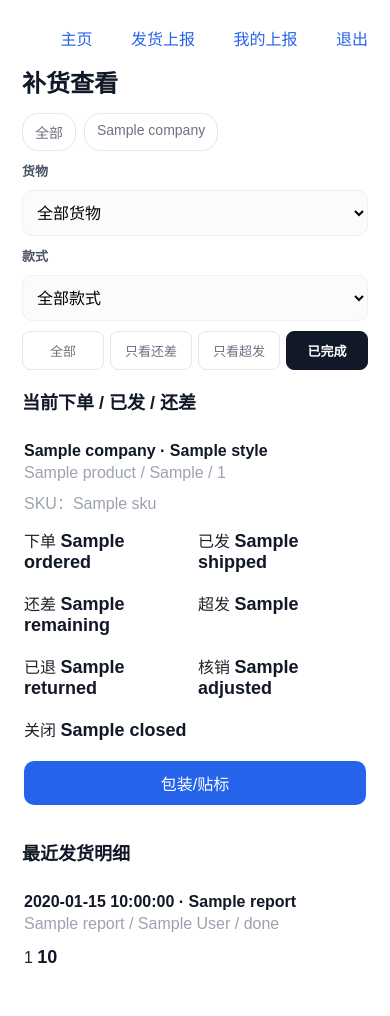
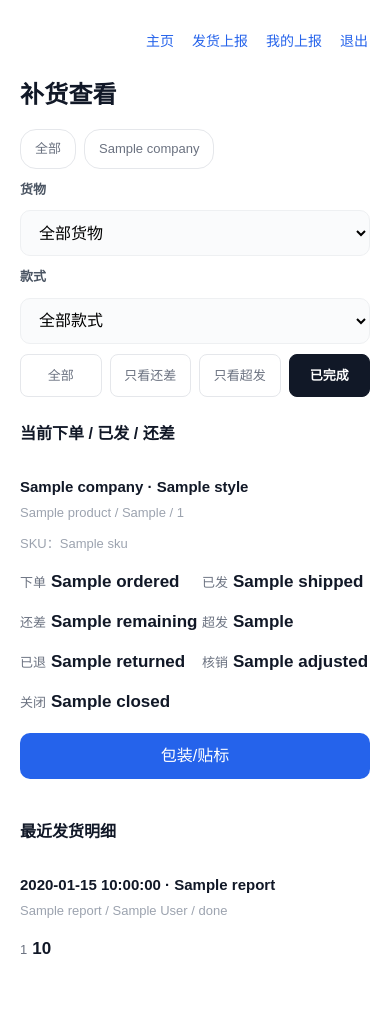
Before and after one commit to redyuxiplayer-coder/CODEX, a FastAPI app: template app/templates/mobile/orders.html in a window 390 px wide. After the commit the page ends 954 px from the top, so only its background shows below. Run offline with FastAPI, Linux system fonts and the light colour scheme; the template is opened without the code that fills it: most values are stand-ins (such as "Sample title", 1, 10 or a date in 2020).

Commit message:
style: mobile typography and spacing system

```diff
--- a/app/static/app.css
+++ b/app/static/app.css
@@ -309,3 +309,195 @@ body.mobile { background: #ffffff; }
 .mobile table { background: #ffffff; }
 .mobile th { background: #fafbfc; color: #6b7280; }
 .mobile th, .mobile td { border-color: #f0f2f4; }
+
+/* ===== 手机端排版系统：字阶 / 行高 / 间距 / 对齐 ===== */
+body.mobile {
+  font-size: 15px;
+  line-height: 1.65;
+}
+
+.mobile .phone-card {
+  padding: 24px 20px;
+}
+
+.mobile h1 {
+  font-size: 24px;
+  line-height: 1.35;
+  letter-spacing: 0.2px;
+  margin: 0 0 18px;
+}
+
+.mobile h2 {
+  font-size: 16px;
+  line-height: 1.4;
+  margin: 0 0 14px;
+  font-weight: 600;
+}
+
+.mobile .mobile-hero h1 {
+  font-size: 26px;
+  margin: 0;
+}
+
+.mobile .mobile-nav {
+  flex-wrap: wrap;
+  gap: 8px 14px;
+  margin-bottom: 20px;
+}
+
+.mobile .mobile-nav b {
+  font-size: 15px;
+  color: #111827;
+  margin-right: auto;
+}
+
+.mobile .mobile-nav a {
+  font-size: 14px;
+  padding: 6px 2px;
+}
+
+.mobile-section {
+  margin-top: 26px;
+}
+
+.mobile .panel {
+  padding: 2px 0;
+}
+
+.mobile .panel h2 {
+  margin: 0 0 16px;
+}
+
+.mobile .grid-form {
+  gap: 12px;
+}
+
+.mobile .grid-form label {
+  font-size: 13px;
+  color: #6b7280;
+  font-weight: 600;
+  margin-top: 4px;
+}
+
+.mobile input,
+.mobile select,
+.mobile textarea {
+  padding: 12px 14px;
+  font-size: 16px;
+  line-height: 1.45;
+}
+
+.mobile button,
+.mobile .button {
+  padding: 12px 14px;
+  font-size: 16px;
+  line-height: 1.4;
+}
+
+.mobile .balance-item {
+  padding: 16px 0;
+}
+
+.mobile .item-title {
+  font-size: 15px;
+  line-height: 1.5;
+  margin-bottom: 5px;
+}
+
+.mobile .item-sub {
+  font-size: 13px;
+  line-height: 1.6;
+  margin-bottom: 10px;
+}
+
+.mobile .numbers {
+  gap: 6px 14px;
+}
+
+.mobile .numbers span {
+  display: inline-flex;
+  align-items: baseline;
+  gap: 5px;
+  font-size: 13px;
+  color: #6b7280;
+  padding: 3px 0;
+  white-space: nowrap;
+}
+
+.mobile .numbers b {
+  font-size: 17px;
+  color: #111827;
+  font-weight: 700;
+}
+
+.mobile .size-row {
+  gap: 10px;
+  margin-bottom: 12px;
+}
+
+.mobile .size-row label {
+  font-size: 15px;
+}
+
+.mobile .qty-wrap {
+  gap: 8px;
+}
+
+.mobile .plus-btn {
+  flex: 0 0 46px;
+  font-size: 20px;
+}
+
+.mobile .filter-bar,
+.mobile .toolbar {
+  gap: 10px;
+}
+
+.mobile .status-tabs {
+  gap: 8px;
+}
+
+.mobile .filter-tab {
+  padding: 10px 4px;
+  font-size: 13px;
+}
+
+.mobile .company-tags {
+  gap: 8px;
+}
+
+.mobile .filter-tag {
+  padding: 8px 14px;
+  font-size: 13px;
+}
+
+.mobile .empty {
+  padding: 20px 4px;
+  font-size: 14px;
+  color: #9ca3af;
+}
+
+.mobile .hint {
+  font-size: 13px;
+  margin: 6px 0 0;
+}
+
+.mobile .goal-item {
+  padding: 14px 2px;
+}
+
+.mobile .goal-item b {
+  font-size: 15px;
+  line-height: 1.55;
+  font-weight: 500;
+}
+
+.mobile table {
+  font-size: 13px;
+  line-height: 1.5;
+}
+
+.mobile th,
+.mobile td {
+  padding: 10px 8px;
+}
--- a/app/templates/base.html
+++ b/app/templates/base.html
@@ -4,7 +4,7 @@
   <meta charset="utf-8">
   <meta name="viewport" content="width=device-width, initial-scale=1">
   <title>{{ title or "ZY服装发货管理系统" }}</title>
-  <link rel="stylesheet" href="/static/app.css?v=20260804-6">
+  <link rel="stylesheet" href="/static/app.css?v=20260804-7">
 </head>
 <body>
   <header class="topbar">
@@ -29,6 +29,6 @@
   <main class="page">
     {% block content %}{% endblock %}
   </main>
-  <script src="/static/app.js?v=20260804-6"></script>
+  <script src="/static/app.js?v=20260804-7"></script>
 </body>
 </html>
--- a/app/templates/mobile/daily_stats.html
+++ b/app/templates/mobile/daily_stats.html
@@ -4,7 +4,7 @@
   <meta charset="utf-8">
   <meta name="viewport" content="width=device-width, initial-scale=1">
   <title>每日发货统计</title>
-  <link rel="stylesheet" href="/static/app.css?v=20260804-6">
+  <link rel="stylesheet" href="/static/app.css?v=20260804-7">
 </head>
 <body class="mobile">
 <main class="phone-card wide-phone">
--- a/app/templates/mobile/home.html
+++ b/app/templates/mobile/home.html
@@ -4,7 +4,7 @@
   <meta charset="utf-8">
   <meta name="viewport" content="width=device-width, initial-scale=1">
   <title>手机主页</title>
-  <link rel="stylesheet" href="/static/app.css?v=20260804-6">
+  <link rel="stylesheet" href="/static/app.css?v=20260804-7">
 </head>
 <body class="mobile">
 <main class="phone-card wide-phone">
--- a/app/templates/mobile/login.html
+++ b/app/templates/mobile/login.html
@@ -4,7 +4,7 @@
   <meta charset="utf-8">
   <meta name="viewport" content="width=device-width, initial-scale=1">
   <title>员工登录</title>
-  <link rel="stylesheet" href="/static/app.css?v=20260804-6">
+  <link rel="stylesheet" href="/static/app.css?v=20260804-7">
 </head>
 <body class="mobile">
   <main class="phone-card">
--- a/app/templates/mobile/my_reports.html
+++ b/app/templates/mobile/my_reports.html
@@ -4,7 +4,7 @@
   <meta charset="utf-8">
   <meta name="viewport" content="width=device-width, initial-scale=1">
   <title>我的上报</title>
-  <link rel="stylesheet" href="/static/app.css?v=20260804-6">
+  <link rel="stylesheet" href="/static/app.css?v=20260804-7">
 </head>
 <body class="mobile">
 <main class="phone-card wide-phone">
@@ -28,6 +28,6 @@
     data-has-more="1">加载更多</button>
   {% endif %}
 </main>
-<script src="/static/app.js?v=20260804-6"></script>
+<script src="/static/app.js?v=20260804-7"></script>
 </body>
 </html>
--- a/app/templates/mobile/orders.html
+++ b/app/templates/mobile/orders.html
@@ -4,7 +4,7 @@
   <meta charset="utf-8">
   <meta name="viewport" content="width=device-width, initial-scale=1">
   <title>补货查看</title>
-  <link rel="stylesheet" href="/static/app.css?v=20260804-6">
+  <link rel="stylesheet" href="/static/app.css?v=20260804-7">
 </head>
 <body class="mobile">
 <main class="phone-card wide-phone">
--- a/app/templates/mobile/report.html
+++ b/app/templates/mobile/report.html
@@ -4,7 +4,7 @@
   <meta charset="utf-8">
   <meta name="viewport" content="width=device-width, initial-scale=1">
   <title>发货上报</title>
-  <link rel="stylesheet" href="/static/app.css?v=20260804-6">
+  <link rel="stylesheet" href="/static/app.css?v=20260804-7">
 </head>
 <body class="mobile">
 <main class="phone-card wide-phone">
@@ -101,6 +101,6 @@
 <script>
 window.ORDER_COMPANIES = {{ companies|tojson }};
 </script>
-<script src="/static/app.js?v=20260804-6"></script>
+<script src="/static/app.js?v=20260804-7"></script>
 </body>
 </html>
--- a/app/templates/mobile/today.html
+++ b/app/templates/mobile/today.html
@@ -4,7 +4,7 @@
   <meta charset="utf-8">
   <meta name="viewport" content="width=device-width, initial-scale=1">
   <title>今天已包货</title>
-  <link rel="stylesheet" href="/static/app.css?v=20260804-6">
+  <link rel="stylesheet" href="/static/app.css?v=20260804-7">
 </head>
 <body class="mobile">
 <main class="phone-card wide-phone">
@@ -94,6 +94,6 @@
 <script>
 window.ORDER_CHOICES = {{ choices|tojson }};
 </script>
-<script src="/static/app.js?v=20260804-6"></script>
+<script src="/static/app.js?v=20260804-7"></script>
 </body>
 </html>
--- a/app/templates/mobile/work_info.html
+++ b/app/templates/mobile/work_info.html
@@ -4,7 +4,7 @@
   <meta charset="utf-8">
   <meta name="viewport" content="width=device-width, initial-scale=1">
   <title>包装/贴标信息</title>
-  <link rel="stylesheet" href="/static/app.css?v=20260804-6">
+  <link rel="stylesheet" href="/static/app.css?v=20260804-7">
 </head>
 <body class="mobile">
 <main class="phone-card wide-phone">
@@ -82,6 +82,6 @@ function addMobileWorkInfoRow() {
   container.appendChild(row);
 }
 </script>
-<script src="/static/app.js?v=20260804-6"></script>
+<script src="/static/app.js?v=20260804-7"></script>
 </body>
 </html>
```
